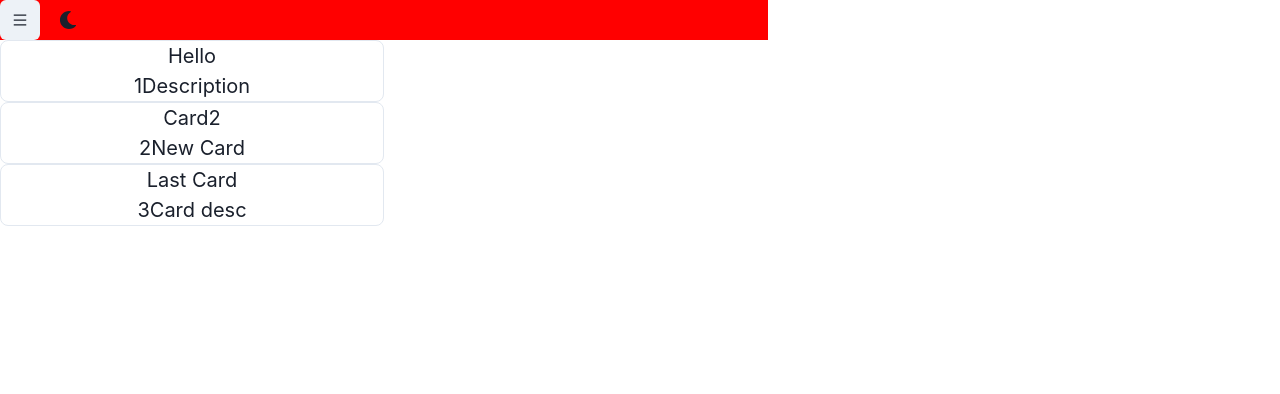
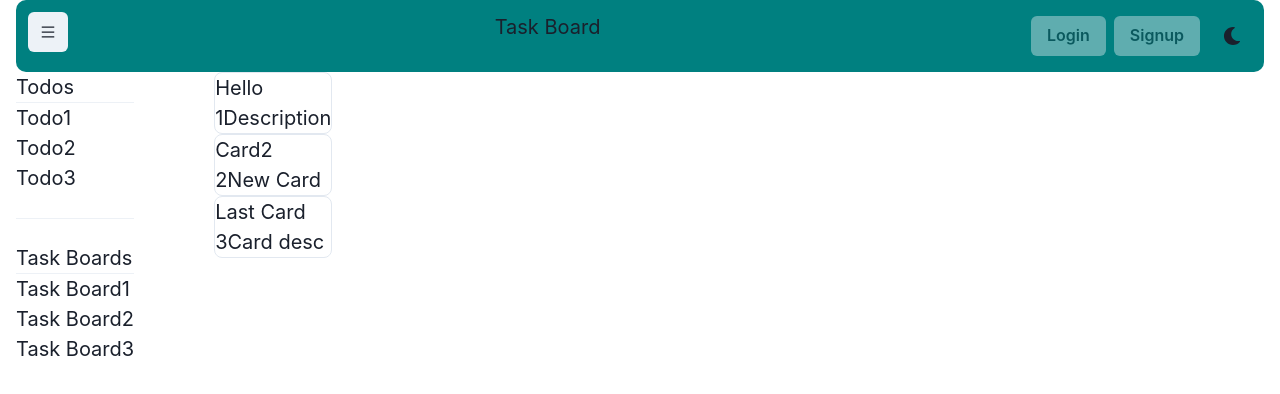
Before and after one commit to WahidX/task-board, a React (Create React App) app in the folder client/: page / in a window 1280 px wide. Shown: the top 394 px of the page. Built offline with nearby package versions, Linux system fonts and the light colour scheme.

Commit message:
++header ++sidebar

```diff
--- a/client/src/components/App.tsx
+++ b/client/src/components/App.tsx
@@ -1,9 +1,9 @@
 import * as React from "react";
-import { ChakraProvider, Box, theme } from "@chakra-ui/react";
+import { ChakraProvider, Box, theme, Center, Container } from "@chakra-ui/react";
 
-import Column from "./Column";
 import Header from "./shared/Header";
 import axios from "axios";
+import Home from "./Home";
 
 const App = () => {
 	React.useEffect(() => {
@@ -19,10 +19,17 @@ const App = () => {
 
 	return (
 		<ChakraProvider theme={theme}>
-			<Box textAlign="center" fontSize="xl">
-				<Header />
-				<Column />
-			</Box>
+			<Container
+				maxW={{
+					sm: "container.md",
+					md: "container.xl",
+				}}
+			>
+				<Box fontSize="xl">
+					<Header />
+					<Home />
+				</Box>
+			</Container>
 		</ChakraProvider>
 	);
 };
--- a/client/src/components/Column.tsx
+++ b/client/src/components/Column.tsx
@@ -1,7 +1,7 @@
 import React from "react";
 import CardsList from "./CardsList";
 
-function Column(props) {
+function Column(props: Object) {
 	return (
 		<div>
 			<CardsList />
--- /dev/null
+++ b/client/src/components/Home.tsx
@@ -0,0 +1,15 @@
+import { Box } from "@chakra-ui/layout";
+import React from "react";
+import Column from "./Column";
+import LSidebar from "./LSideBar";
+
+function Home(props) {
+	return (
+		<Box display="flex">
+			<LSidebar />
+			<Column />
+		</Box>
+	);
+}
+
+export default Home;
--- /dev/null
+++ b/client/src/components/LSideBar/NoteList.tsx
@@ -0,0 +1,30 @@
+import { Divider, List, ListItem, Text, Center } from "@chakra-ui/layout";
+import React from "react";
+
+function NoteList(props) {
+	return (
+		<div>
+			<Text>Todos</Text>
+			<Divider />
+			<List>
+				<ListItem>Todo1</ListItem>
+				<ListItem>Todo2</ListItem>
+				<ListItem>Todo3</ListItem>
+			</List>
+
+			<Center height="50px">
+				<Divider />
+			</Center>
+
+			<Text>Task Boards</Text>
+			<Divider />
+			<List>
+				<ListItem>Task Board1</ListItem>
+				<ListItem>Task Board2</ListItem>
+				<ListItem>Task Board3</ListItem>
+			</List>
+		</div>
+	);
+}
+
+export default NoteList;
--- /dev/null
+++ b/client/src/components/LSideBar/index.tsx
@@ -0,0 +1,15 @@
+import { Box, VStack } from "@chakra-ui/layout";
+import React from "react";
+import NoteList from "./NoteList";
+
+function LSidebar(props) {
+	return (
+		<Box marginRight="20">
+			<VStack>
+				<NoteList />
+			</VStack>
+		</Box>
+	);
+}
+
+export default LSidebar;
--- a/client/src/components/shared/Header.tsx
+++ b/client/src/components/shared/Header.tsx
@@ -1,5 +1,5 @@
-import { IconButton } from "@chakra-ui/button";
-import { Box } from "@chakra-ui/layout";
+import { Button, IconButton } from "@chakra-ui/button";
+import { Box, Text } from "@chakra-ui/layout";
 import React from "react";
 
 import { AiOutlineMenu } from "react-icons/ai";
@@ -7,19 +7,21 @@ import { ColorModeSwitcher } from "./../ColorModeSwitcher";
 
 function Header(props) {
 	return (
-		<Box textAlign="start">
-			<Box
-				w={{
-					sm: "100%",
-					md: "60%",
-				}}
-				bgColor="red"
-			>
+		<Box>
+			<Box as="div" p="3" display="flex" justifyContent="space-between" bgColor="teal" borderRadius="10px">
 				<IconButton>
 					<AiOutlineMenu />
 				</IconButton>
-
-				<ColorModeSwitcher justifySelf="flex-end" />
+				<Text>Task Board</Text>
+				<Box>
+					<Button m="1" disabled>
+						Login
+					</Button>
+					<Button m="1" disabled>
+						Signup
+					</Button>
+					<ColorModeSwitcher justifySelf="flex-end" />
+				</Box>
 			</Box>
 		</Box>
 	);
```
Also changed, not shown: 1 other file (tests, documents, lock files or other folders).
